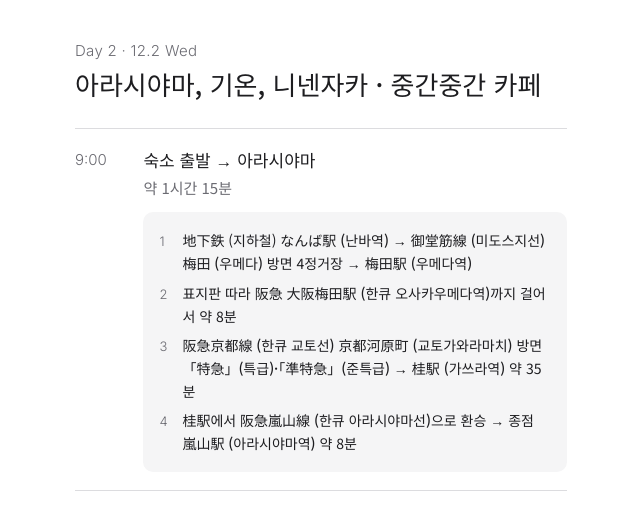
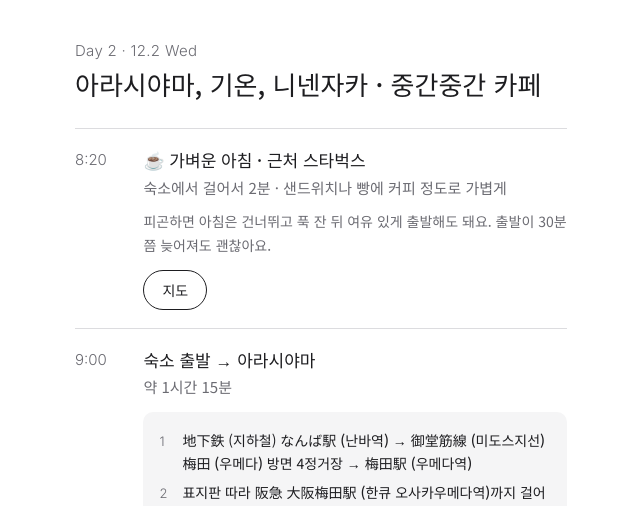
Before and after one commit to ryuretona/tona-artmug, a plain HTML site: page osaka-trip.html in a window 1280 px wide. Shown: the part 3680-4186 px from the top of the page, without its empty margins (319-959 px from the left). Drawn offline with Linux system fonts and the light colour scheme.

Commit message:
Add day 2 breakfast at nearby Starbucks
Co-Authored-By: Claude Opus 5.5 <noreply@anthropic.com>
Claude-Session: https://claude.ai/code/session_01A7Lg8eDme5yMRW1H62c68M

```diff
--- a/osaka-trip.html
+++ b/osaka-trip.html
@@ -160,6 +160,9 @@ footer p+p{margin-top:8px}
   <h2>Day 2 · 12.2 Wed</h2>
   <h3>아라시야마, 기온, 니넨자카 · 중간중간 카페</h3>
   <ol class="tl">
+    <li><span class="t">8:20</span><div class="ev"><b>☕ 가벼운 아침 · 근처 스타벅스</b><span class="s">숙소에서 걸어서 2분 · 샌드위치나 빵에 커피 정도로 가볍게</span>
+      <p class="note">피곤하면 아침은 건너뛰고 푹 잔 뒤 여유 있게 출발해도 돼요. 출발이 30분쯤 늦어져도 괜찮아요.</p>
+      <div class="btns"><a class="btn" href="https://www.google.com/maps/search/?api=1&query=%E3%82%B9%E3%82%BF%E3%83%BC%E3%83%90%E3%83%83%E3%82%AF%E3%82%B9%20%E9%9B%A3%E6%B3%A2">지도</a></div></div></li>
     <li><span class="t">9:00</span><div class="ev"><b>숙소 출발 → 아라시야마</b><span class="s">약 1시간 15분</span>
       <div class="route"><ol>
         <li><span>地下鉄 (지하철) <span class="x">なんば駅 (난바역)</span> → <span class="x">御堂筋線 (미도스지선) 梅田 (우메다) 방면</span> 4정거장 → <span class="x">梅田駅 (우메다역)</span></span></li>
```
